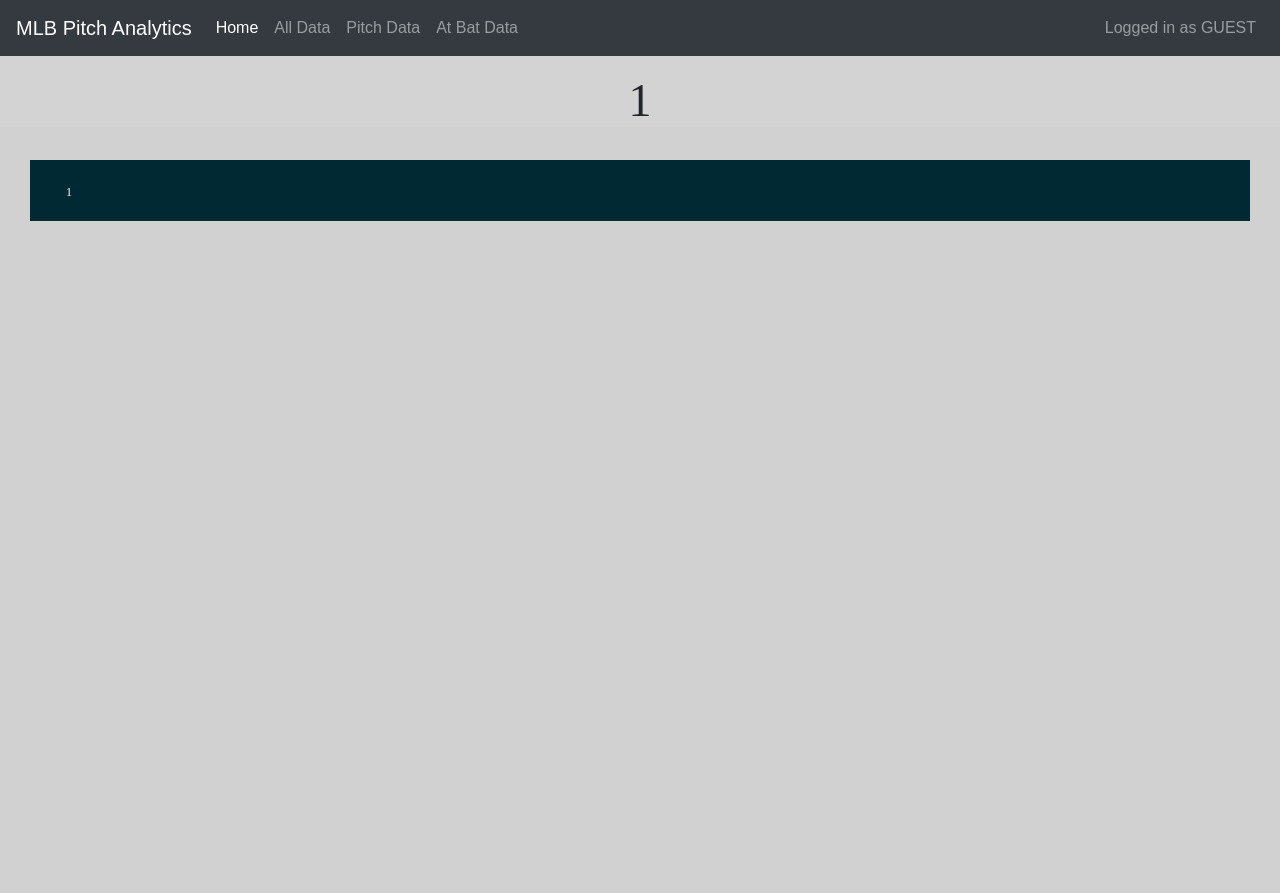
After one commit to Xubu6/mlb_pitch_data, a Django app: page /stats/1/ in a window 1280 px wide. The commit adds this page. Shown: the top 893 px of the page. Run offline with Django 4.2, Linux system fonts and the light colour scheme; lists and menus that the app fills with data are empty; some libraries are stand-ins or nearby versions; some web fonts are replaced.

Commit message:
add views and templates for advanced stats

```diff
--- a/app/dashboard/static/dashboard/css/main.css
+++ b/app/dashboard/static/dashboard/css/main.css
@@ -25,6 +25,7 @@
 body, html {
 	height: 100%;
 	font-family: sans-serif;
+  padding-top: 1.6rem;
 }
 
 /* ------------------------------------ */
@@ -107,6 +108,21 @@ iframe {
   display: -ms-flexbox;
   display: flex;
   align-items: center;
+  justify-content: center;
+  flex-wrap: wrap;
+  padding: 33px 30px;
+}
+
+.container-table100-2 {
+  width: 100%;
+  min-height: 100vh;
+  background: #d1d1d1;
+
+  display: -webkit-box;
+  display: -webkit-flex;
+  display: -moz-box;
+  display: -ms-flexbox;
+  display: flex;
   justify-content: center;
   flex-wrap: wrap;
   padding: 33px 30px;
--- a/app/dashboard/templates/dashboard/all_data.html
+++ b/app/dashboard/templates/dashboard/all_data.html
@@ -25,6 +25,9 @@
 	<h2 style="text-align: center; font-family: Montserrat-Medium; background-color: lightgrey; font-size: 46px; padding-top: 25px">MegaTable (All MLB Pitch Data 2015-2018)</h2>
 </head>
 <body>
+	{% block navbar %}
+		{% include  './navbar.html' %}
+	{% endblock %}
 	<div class="limiter">
 		<div class="container-table100">
 			<div class="wrap-table100">
--- a/app/dashboard/templates/dashboard/atbats.html
+++ b/app/dashboard/templates/dashboard/atbats.html
@@ -25,6 +25,9 @@
 	<h2 style="text-align: center; font-family: Montserrat-Medium; background-color: lightgrey; font-size: 46px; padding-top: 25px">At Bats</h2>
 </head>
 <body>
+	{% block navbar %}
+		{% include  './navbar.html' %}
+	{% endblock %}
 	<div class="limiter">
 		<div class="container-table100">
 			<div class="wrap-table100">
--- /dev/null
+++ b/app/dashboard/templates/dashboard/navbar.html
@@ -0,0 +1,29 @@
+<nav class="navbar navbar-expand-md navbar-dark fixed-top bg-dark">
+    <a class="navbar-brand" href="{% url 'home' %}">MLB Pitch Analytics</a>
+    <button class="navbar-toggler" type="button" data-toggle="collapse" data-target="#navbarsExampleDefault"
+            aria-controls="navbarsExampleDefault" aria-expanded="false" aria-label="Toggle navigation">
+        <span class="navbar-toggler-icon"></span>
+    </button>
+
+    <div class="collapse navbar-collapse" id="navbarsExampleDefault">
+        <ul class="navbar-nav mr-auto">
+            <li class="nav-item active">
+                <a class="nav-link" href="/">Home <span class="sr-only">(current)</span></a>
+            </li>
+            <li class="nav-item">
+                <a class="nav-link" href="{% url 'all_data' %}">All Data</a>
+            </li>
+            <li class="nav-item">
+                <a class="nav-link" href="{% url 'pitches' %}">Pitch Data</a>
+            </li>
+            <li class="nav-item">
+                <a class="nav-link" href="{% url 'atbats' %}">At Bat Data</a>
+            </li>
+        </ul>
+        <ul class="navbar-nav mr-right">
+            <li class="nav-item">
+                <a class="nav-link"">Logged in as GUEST</a>
+            </li>
+        </ul>
+    </div>
+</nav>
--- a/app/dashboard/templates/dashboard/pitches.html
+++ b/app/dashboard/templates/dashboard/pitches.html
@@ -26,6 +26,10 @@
 <!--===============================================================================================-->
 </head>
 <body>
+	{% block navbar %}
+		{% include  './navbar.html' %}
+	{% endblock %}
+
 	<div class="limiter">
 		<div class="container-table100">
 			<div class="wrap-table100">
--- /dev/null
+++ b/app/dashboard/templates/dashboard/sp.html
@@ -0,0 +1,70 @@
+{% load static %}
+
+<!DOCTYPE html>
+<html lang="en">
+<head>
+	<title>{{ sp_name_formatted }}</title>
+	<meta charset="UTF-8">
+	<meta name="viewport" content="width=device-width, initial-scale=1">
+<!--===============================================================================================-->
+	<link rel="icon" type="image/png" href="/images/icons/favicon.ico"/>
+<!--===============================================================================================-->
+	<link rel="stylesheet" type="text/css" href="{% static 'dashboard/vendor/bootstrap/css/bootstrap.min.css' %}">
+<!--===============================================================================================-->
+	<link rel="stylesheet" type="text/css" href="{% static 'dashboard/fonts/font-awesome-4.7.0/css/font-awesome.min.css' %}">
+<!--===============================================================================================-->
+	<link rel="stylesheet" type="text/css" href="{% static 'dashboard/vendor/animate/animate.css' %}">
+<!--===============================================================================================-->
+	<link rel="stylesheet" type="text/css" href="{% static 'dashboard/vendor/select2/select2.min.css' %}">
+<!--===============================================================================================-->
+	<link rel="stylesheet" type="text/css" href="{% static 'dashboard/vendor/perfect-scrollbar/perfect-scrollbar.css' %}">
+<!--===============================================================================================-->
+	<link rel="stylesheet" type="text/css" href="{% static 'dashboard//css/util.css' %}">
+	<link rel="stylesheet" type="text/css" href="{% static 'dashboard/css/main.css' %}">
+<!--===============================================================================================-->
+	<h2 style="text-align: center; font-family: Montserrat-Medium; background-color: lightgrey; font-size: 46px; padding-top: 25px">{{ sp_name_formatted }}</h2>
+</head>
+<body>
+	{% block navbar %}
+		{% include  './navbar.html' %}
+	{% endblock %}
+	<div class="limiter">
+		<div class="container-table100-2">
+			<div class="wrap-table100">
+				<div class="table100 ver5 m-b-110">
+					<table data-vertable="ver5">
+						<thead>
+							<tr class="row100 head">
+								<th class="column100 column1" data-column="column1">{{ sp_name_formatted }}</th>
+							</tr>
+						</thead>
+						<tbody>
+							{% if sp_data %}
+							{% for row in sp_data %}
+							<tr>
+                                {% for attr in row %}
+								<td class="column100 column1" data-column="column1">{{attr}}</td>
+                                {% endfor %}
+							</tr>
+							{% endfor %}
+							{% endif %}
+						</tbody>
+					</table>
+				</div>
+			</div>
+		</div>
+	</div>
+
+
+<!--===============================================================================================-->
+	<script src="{% static 'dashboard/vendor/jquery/jquery-3.2.1.min.js' %}"></script>
+<!--===============================================================================================-->
+	<script src="{% static 'dashboard/vendor/bootstrap/js/popper.js' %}"></script>
+	<script src="{% static 'dashboard/vendor/bootstrap/js/bootstrap.min.js' %}"></script>
+<!--===============================================================================================-->
+	<script src="{% static 'dashboard/vendor/select2/select2.min.js' %}"></script>
+<!--===============================================================================================-->
+	<script src="{% static 'dashboard/js/main.js' %}"></script>
+
+</body>
+</html>
--- a/app/dashboard/urls.py
+++ b/app/dashboard/urls.py
@@ -3,10 +3,14 @@ from django.urls import path
 from . import views
 
 urlpatterns = [
-    path('', views.all_data, name='all_data'),
-    path('<int:page_num>/', views.all_data_detail, name='all_data_detail'),
+    path('', views.home, name='home'),
+    path('*', views.home, name='home_wildcard'),
+    path('all/', views.all_data, name='all_data'),
+    path('all/<int:page_num>/', views.all_data_detail, name='all_data_detail'),
     path('atbats/', views.atbats, name='atbats'),
     path('atbats/<int:page_num>/', views.atbats_detail, name='atbats_detail'),
     path('pitches/', views.pitches, name='pitches'),
     path('pitches/<int:page_num>/', views.pitches_detail, name='pitches_detail'),
+    path('stats/<str:sp_name>/', views.sp, name='sp'),
+    path('stats/<str:sp_name>/<int:page_num>/', views.sp_detail, name='sp_detail'),
 ]
--- a/app/dashboard/views.py
+++ b/app/dashboard/views.py
@@ -1,9 +1,41 @@
 from django.shortcuts import render
 from django.http import JsonResponse, HttpResponse
 from django.core import serializers
+from django.db import connection
 from .models import Atbats, Pitches, PitchData
 
 # Create your views here.
+
+def home(request):
+    with connection.cursor() as cursor:
+        cursor.callproc('spin_rate_leaderboard', ['CU', 200])
+    sp_data = cursor.fetchall();
+    context = {}
+    return render(request, 'dashboard/home.html', context)
+
+def sp(request, sp_name):
+    with connection.cursor() as cursor:
+        cursor.callproc(sp_name, [100])
+    sp_data = cursor.fetchall()[:50];
+    context = {
+        'sp_data': sp_data,
+        'sp_name': sp_name,
+        'sp_name_formatted': sp_name.replace("_", " ").title()
+    }
+    return render(request, 'dashboard/sp.html', context)
+
+def sp_detail(request, page_num, sp_name):
+    with connection.cursor() as cursor:
+        cursor.callproc(sp_name, [100])
+    start_index = page_num * 50
+    end_index = start_index + 50
+    sp_data = cursor.fetchall()[start_index:end_index];
+    context = {
+        'sp_data': sp_data,
+        'sp_name': sp_name,
+        'sp_name_formatted': sp_name.replace("_", " ").title()
+    }
+    return render(request, 'dashboard/sp.html', context)
 
 def all_data(request):
     pitch_data = PitchData.objects.all()[:50]
@@ -40,3 +72,15 @@ def pitches_detail(request, page_num):
     pitches = Pitches.objects.all()[start_index:end_index]
     context = {'pitches': pitches}
     return render(request, 'dashboard/pitches.html', context)
+
+def pitches(request):
+    pitches = Pitches.objects.all()[:50]
+    context = {'pitches': pitches}
+    return render(request, 'dashboard/pitches.html', context)
+
+def pitches_detail(request, page_num):
+    start_index = page_num * 50
+    end_index = start_index + 50
+    pitches = Pitches.objects.all()[start_index:end_index]
+    context = {'pitches': pitches}
+    return render(request, 'dashboard/pitches.html', context)
--- a/scripts/PitcherProcedures.sql
+++ b/scripts/PitcherProcedures.sql
@@ -23,7 +23,7 @@ BEGIN
 END //
 
 
-CALL pitch_spin_rate_leaderboard('SL',500);
+CALL pitch_spin_rate_leaderboard('FF',500);
 
 -- Pitch / Start Speed Leaderboard
 
```
Also changed, not shown: app/dashboard/templates/dashboard/home.html (added, +66 -0 lines), 2 other files.
